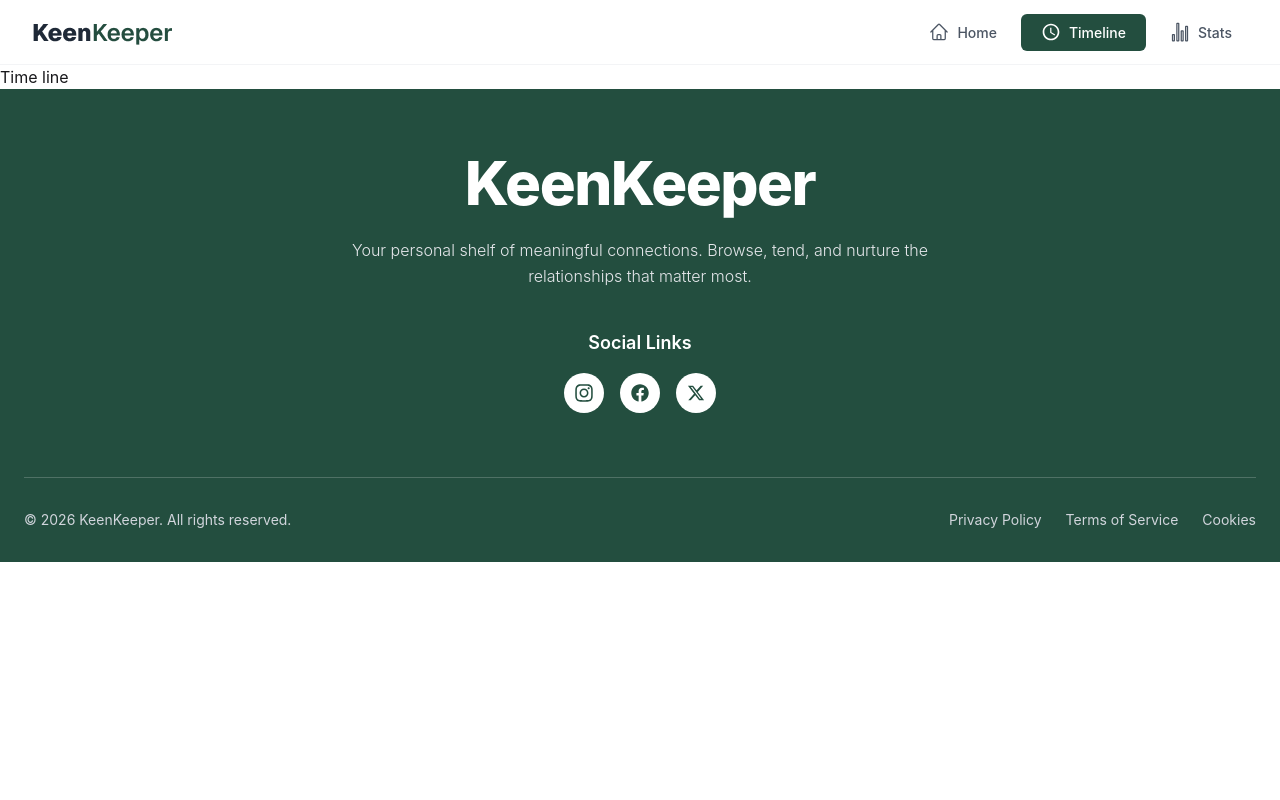
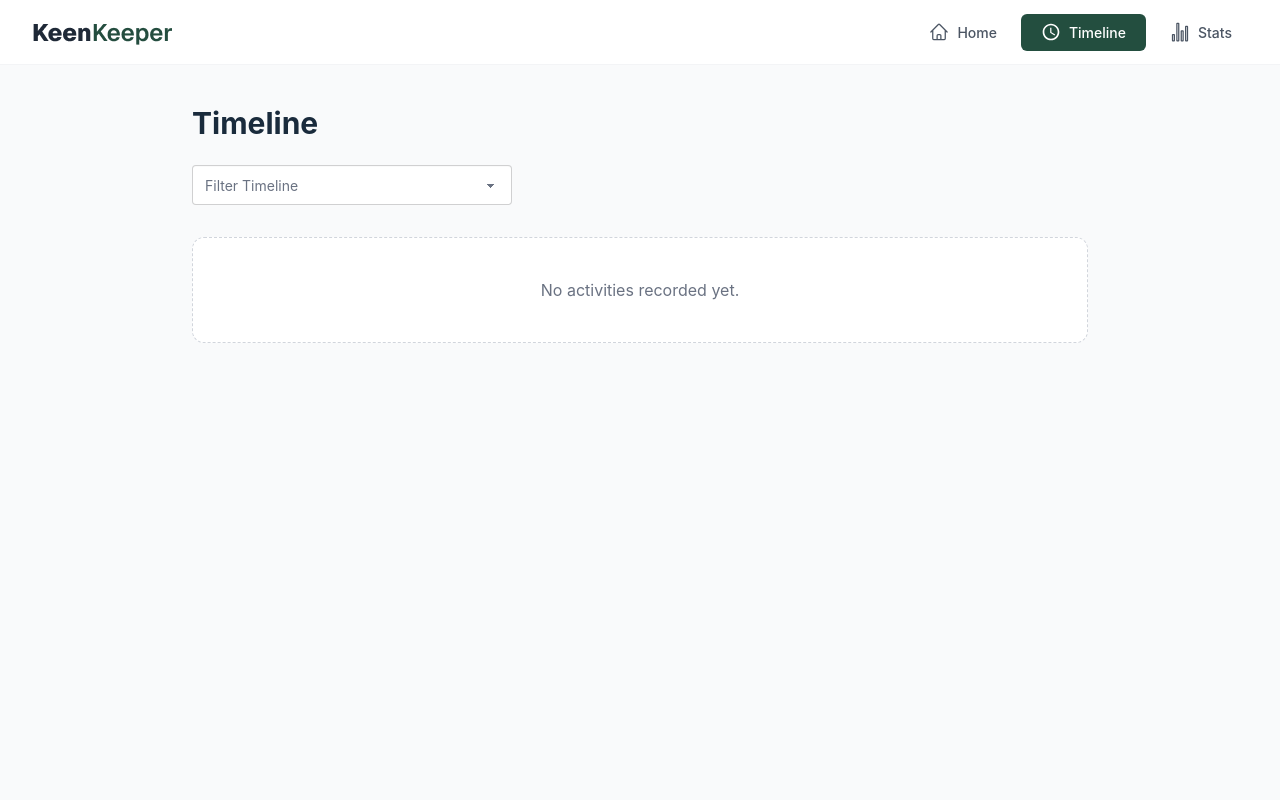
Before and after one commit to amitkhan-dev/KIN-KEEPER, a React (Vite) app: page /timeline in a window 1280 px wide. Shown: the top 800 px of the page. Built offline with nearby package versions, Linux system fonts and the light colour scheme.

Commit message:
Create timeline section for chat activity and implement status ,recent chat preview UI

```diff
--- a/src/Components/Navbar/Friends/FriendsDetails.jsx
+++ b/src/Components/Navbar/Friends/FriendsDetails.jsx
@@ -1,17 +1,19 @@
 import React from 'react';
 import { useLoaderData, useParams } from 'react-router';
+import { useTimeline } from '../../../Timeline/TimelineContext';
 import toast, { Toaster } from 'react-hot-toast';
 
 const FriendDetails = () => {
   const { id } = useParams();
   const friends = useLoaderData();
+  const { addActivity } = useTimeline();
 
   const expectedDetails = friends.find((friend) => friend.id == id);
 
   if (!expectedDetails) return <div className="p-10 text-center">Friend not found!</div>;
 
   const handleAction = (type) => {
-
+    addActivity(expectedDetails.name, type);
     toast.success(`${type} with ${expectedDetails.name} added!`, {
       style: { background: '#2d4f43', color: '#fff' }
     });
--- a/src/Timeline/Timeline.jsx
+++ b/src/Timeline/Timeline.jsx
@@ -1,9 +1,60 @@
-import React from 'react';
+import React, { useState } from 'react';
+import { useTimeline } from './TimelineContext';
 
 const Timeline = () => {
+  const { activities } = useTimeline();
+  const [filterType, setFilterType] = useState('All');
+
+
+  const sortedActivities = [...activities].sort((a, b) => {
+    if (filterType === 'All') return 0;
+    if (a.type === filterType && b.type !== filterType) return -1;
+    if (a.type !== filterType && b.type === filterType) return 1;
+    return 0;
+  });
+
   return (
-    <div>
-      <h2>Time line</h2>
+    <div className="bg-gray-50 min-h-screen py-10 px-4">
+      <div className="max-w-4xl mx-auto">
+
+        <div className="mb-8">
+          <h2 className="text-3xl font-bold text-[#1a2b3c] mb-6">Timeline</h2>
+          <select
+            className="select select-bordered w-full max-w-xs bg-white text-gray-500 font-normal focus:outline-none focus:border-gray-300"
+            onChange={(e) => setFilterType(e.target.value)}
+            defaultValue="All">
+            <option value="All">Filter Timeline</option>
+            <option value="Call">Call</option>
+            <option value="Text">Text</option>
+            <option value="Video">Video</option>
+          </select>
+        </div>
+
+        <div className="space-y-3">
+          {sortedActivities.length === 0 ? (
+            <div className="bg-white p-10 rounded-xl text-center border border-dashed border-gray-300">
+              <p className="text-gray-500">No activities recorded yet.</p>
+            </div>
+            ) :
+            (sortedActivities.map((item) => (
+              <div
+                key={item.id}
+                className={`flex items-center gap-4 p-4 rounded-xl border transition-all duration-300 shadow-sm hover:shadow-md cursor-pointer ${item.type === filterType ? "bg-green-50 border-green-200 ring-1 ring-green-100": "bg-white border-gray-100"
+                }`}>
+                <div className="w-12 h-12 flex items-center justify-center bg-gray-50 rounded-lg text-2xl">{item.icon}
+                </div>
+
+                <div>
+                  <h4 className="text-lg font-semibold text-[#1a2b3c">
+                    {item.type} <span className="font-normal text-gray-400 ml-1 text-base">with {item.person}</span>
+                  </h4>
+                  <p className="text-sm text-gray-400 font-medium">{item.date}</p>
+                </div>
+              </div>
+            ))
+          )}
+        </div>
+      </div>
     </div>
   );
 };
--- /dev/null
+++ b/src/Timeline/TimelineContext.jsx
@@ -0,0 +1,32 @@
+import React, { createContext, useState, useContext } from 'react';
+
+const TimelineContext = createContext();
+
+export const TimelineProvider = ({ children }) => {
+  const [activities, setActivities] = useState([]);
+
+  const addActivity = (personName, type) => {
+    const icons = { Call: "📞", Text: "💬", Video: "🎥" };
+
+    const newEntry = {
+      id: Date.now(),
+      type: type,
+      person: personName,
+      date: new Date().toLocaleDateString('en-US', {
+        month: 'long',
+        day: 'numeric',
+        year: 'numeric'
+      }),
+      icon: icons[type] || "⚡"
+    };
+    setActivities((prev) => [newEntry, ...prev]);
+  };
+
+  return (
+    <TimelineContext.Provider value={{ activities, addActivity }}>
+      {children}
+    </TimelineContext.Provider>
+  );
+};
+
+export const useTimeline = () => useContext(TimelineContext);
--- a/src/main.jsx
+++ b/src/main.jsx
@@ -9,6 +9,7 @@ import Timeline from './Timeline/Timeline';
 import Analysis from './Analysis/Analysis';
 import ErrorPage from './HomePage/Errorpage/ErrorPage';
 import FriendsDetails from './Components/Navbar/Friends/FriendsDetails';
+import { TimelineProvider } from './Timeline/TimelineContext';
 
 const router = createBrowserRouter([
   {
@@ -43,6 +44,8 @@ const router = createBrowserRouter([
 
 createRoot(document.getElementById('root')).render(
   <StrictMode>
-    <RouterProvider router={router} />
+    <TimelineProvider>
+      <RouterProvider router={router} />
+    </TimelineProvider>
   </StrictMode>,
 )
```
